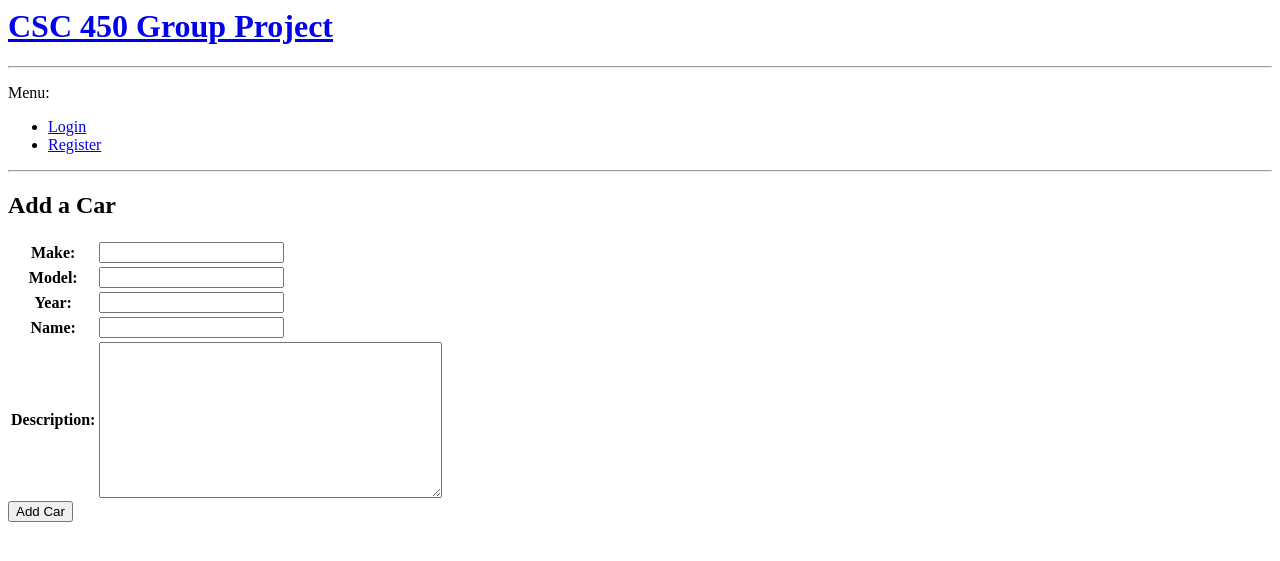
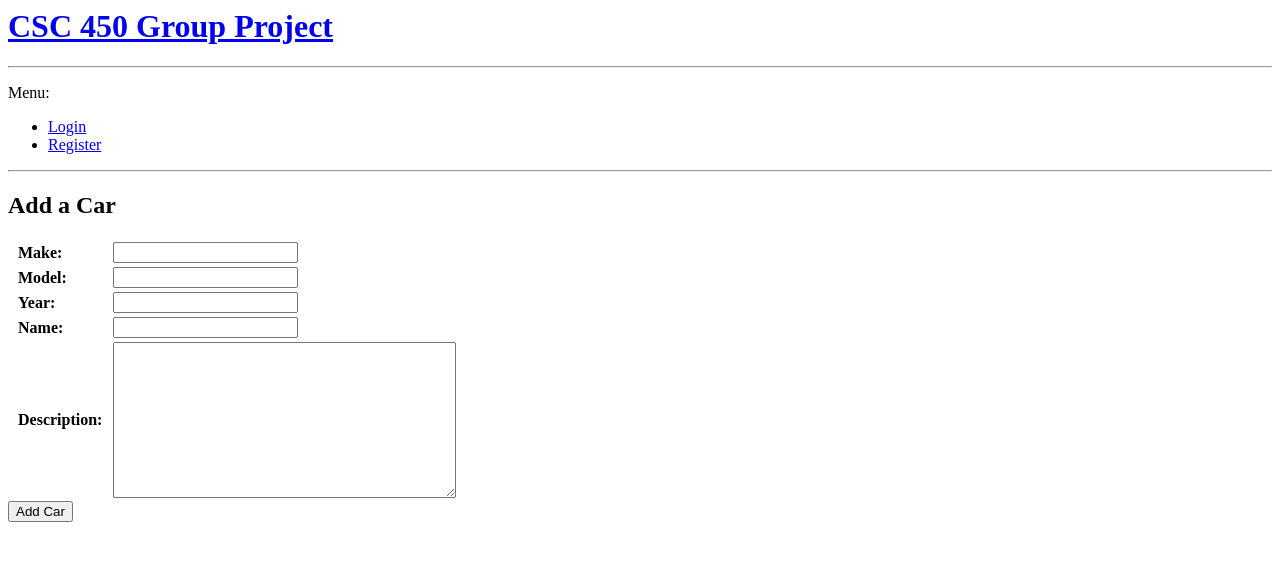
Before and after one commit to tshddx/csc450-website, a Django app: template cars/templates/add_car.html in a window 1280 px wide. Shown: the top 561 px of the page. Run offline with Django 3.2, Linux system fonts and the light colour scheme; the template is opened without the code that fills it: values that come from a table or form of the project are taken from there, others are empty; tables that the repository leaves empty hold one stand-in row (values such as "Sample post"); some libraries are stand-ins or nearby versions.

Commit message:
Added the cars.css and cars.js files.

```diff
--- a/cars/templates/base.html
+++ b/cars/templates/base.html
@@ -3,14 +3,14 @@
 
   <link rel="shortcut icon" href="{{ MEDIA_URL }}img/favicon.png">
 
-  <link media="screen, projection" type="text/css" href="{{ MEDIA_URL }}css/main.css" rel="stylesheet" />
+  <link media="screen, projection" type="text/css" href="{{ MEDIA_URL }}css/cars.css" rel="stylesheet" />
 
   {% block css %}
   {% endblock %}
 
   <script type="text/javascript" src="http://ajax.googleapis.com/ajax/libs/jquery/1.4.2/jquery.min.js"></script>
   <script type="text/javascript" src="https://ajax.googleapis.com/ajax/libs/jqueryui/1.8.7/jquery-ui.min.js"></script>
-  <script type="text/javascript" src="{{ MEDIA_URL }}js/main.js"></script>
+  <script type="text/javascript" src="{{ MEDIA_URL }}js/cars.js"></script>
 
   {% block javascript %}
   {% endblock %}
--- /dev/null
+++ b/site_media/css/cars.css
@@ -0,0 +1,4 @@
+th {
+    text-align: left;
+    padding: 0px 8px;
+}
```
Also changed, not shown: site_media/js/cars.js (added).
